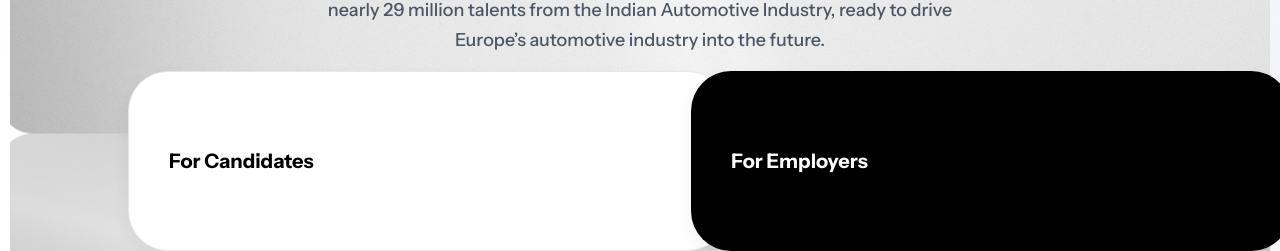
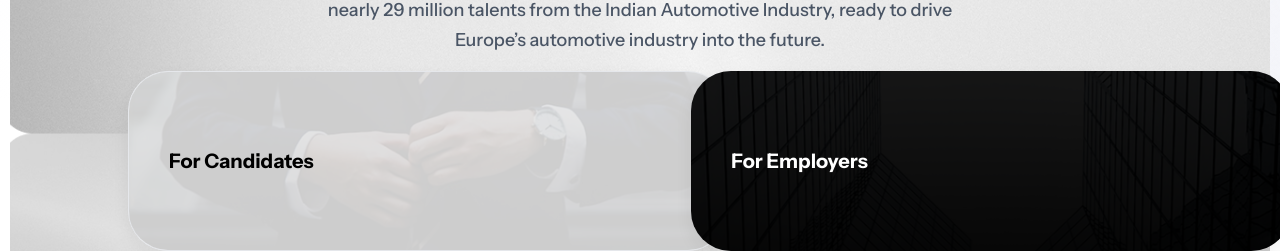
Before and after one commit to vinaypokharkar/iimsc, a Next.js app: page /root in a window 1280 px wide. Shown: the part 701-952 px from the top of the page. Built offline with nearby package versions, Linux system fonts and the light colour scheme; a web font is replaced by a local one.

Commit message:
root page draft 3 added images

```diff
--- a/app/root/page.tsx
+++ b/app/root/page.tsx
@@ -178,6 +178,7 @@ export default function LandingPage() {
               <div className={`absolute left-0 top-1/2 -translate-y-1/2 ${hoveredRole === 'candidate' ? 'z-0 md:z-0' : 'z-0 md:z-0'}`}>
               <Card
                 role="candidate"
+                imageSrc="/candidates.png"
                 className="rotate-0"
                 isActive={hoveredRole === "candidate"}
                 isInactive={hoveredRole === "employer"}
@@ -197,6 +198,7 @@ export default function LandingPage() {
               <div className={`absolute right-10 top-1/2 -translate-y-1/2 ${hoveredRole === 'employer' ? 'z-50 md:z-50' : 'z-40 md:z-40'} md:left-[55%]`}>
               <Card
                 role="employer"
+                imageSrc="/employers.png"
                 isActive={hoveredRole === "employer"}
                 isInactive={hoveredRole === "candidate"}
                 onHover={() => setHoveredRole("employer")}
@@ -232,6 +234,7 @@ interface CardProps {
   isInactive: boolean;
   onHover: () => void;
   defaultTitle: string;
+  imageSrc: string;
   className?: string;
   dimensions?: {
     activeWidth?: number;
@@ -255,6 +258,7 @@ function Card({
   isInactive,
   onHover,
   defaultTitle,
+  imageSrc,
   className,
   dimensions,
   expandedContent,
@@ -319,7 +323,21 @@ function Card({
       // though typically layout animations are best left to Framer Motion entirely.
       // We use CSS classes to handle the stacking on mobile naturally.
     >
-      <div className="relative w-full h-full p-6 md:p-10 flex flex-col justify-center">
+      <motion.div
+        className="absolute inset-0"
+        initial={{ opacity: 0.2 }}
+        animate={{ opacity: isActive ? 1 : 0.2 }}
+        transition={{ duration: 0.5 }}
+      >
+        <Image
+          src={imageSrc}
+          alt={defaultTitle}
+          fill
+          className="object-cover"
+        />
+        <div className="absolute inset-0 bg-black/40" />
+      </motion.div>
+      <div className="relative z-10 w-full h-full p-6 md:p-10 flex flex-col justify-center">
         {/* Title Row */}
         <motion.div
           layout="position"
```
